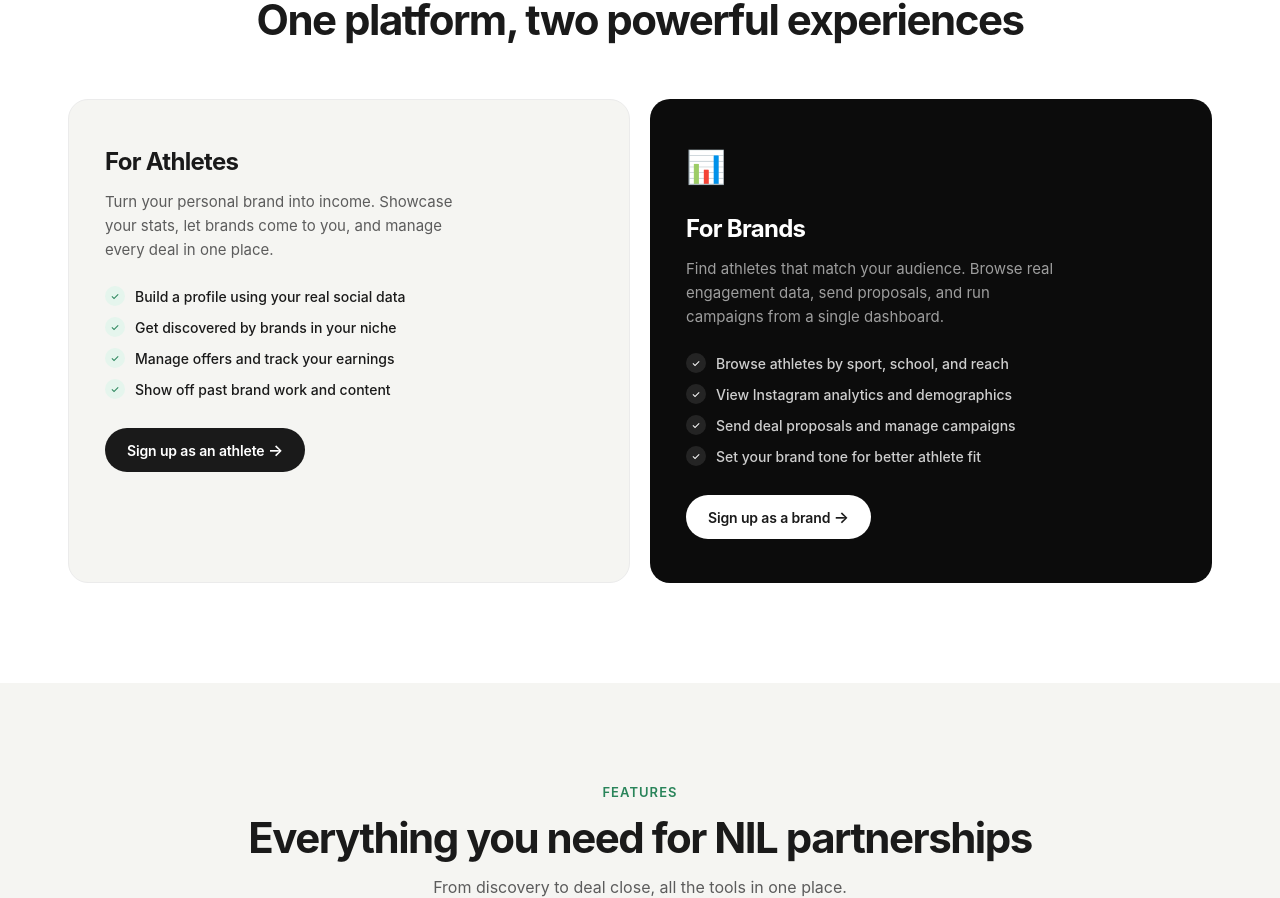
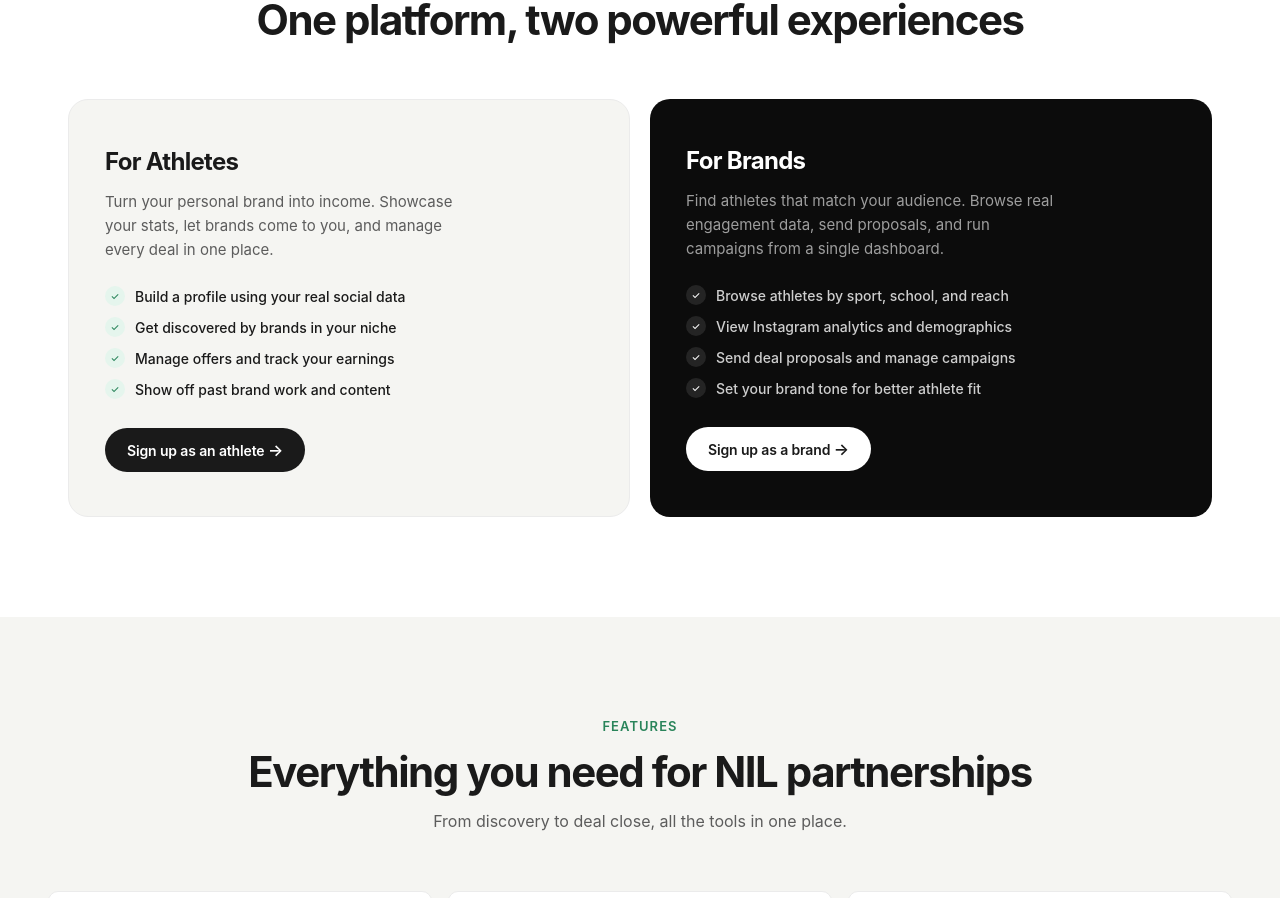
Before and after one commit to Software-Engineering-Captsone/MVP, a Next.js app: page / in a window 1280 px wide. Shown: the part 1694-2592 px from the top of the page. Built offline with nearby package versions, Linux system fonts and the light colour scheme; a web font is replaced by a local one.

Commit message:
Removed a line

```diff
--- a/src/components/landing/DualAudience.tsx
+++ b/src/components/landing/DualAudience.tsx
@@ -20,7 +20,6 @@ export default function DualAudience() {
                     <Link href="/auth" className="btn-pill btn-dark">Sign up as an athlete <span className="btn-dual-arrow">→</span></Link>
                 </div>
                 <div className="dual-card dual-card-dark fade-up" id="brands">
-                    <div className="dual-icon">📊</div>
                     <h3>For Brands</h3>
                     <p>Find athletes that match your audience. Browse real engagement data, send proposals, and run campaigns from a single dashboard.</p>
                     <ul className="dual-list">
```
